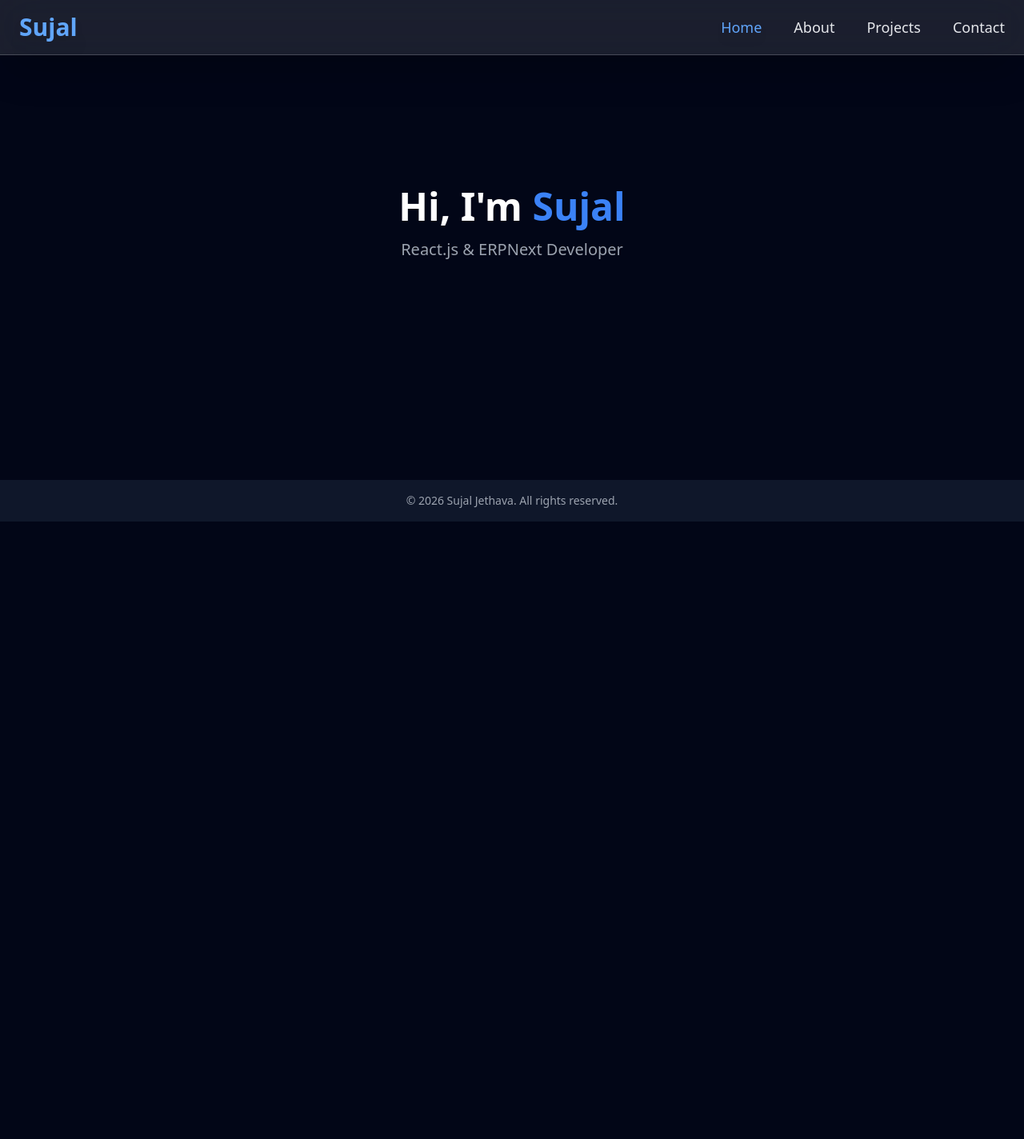
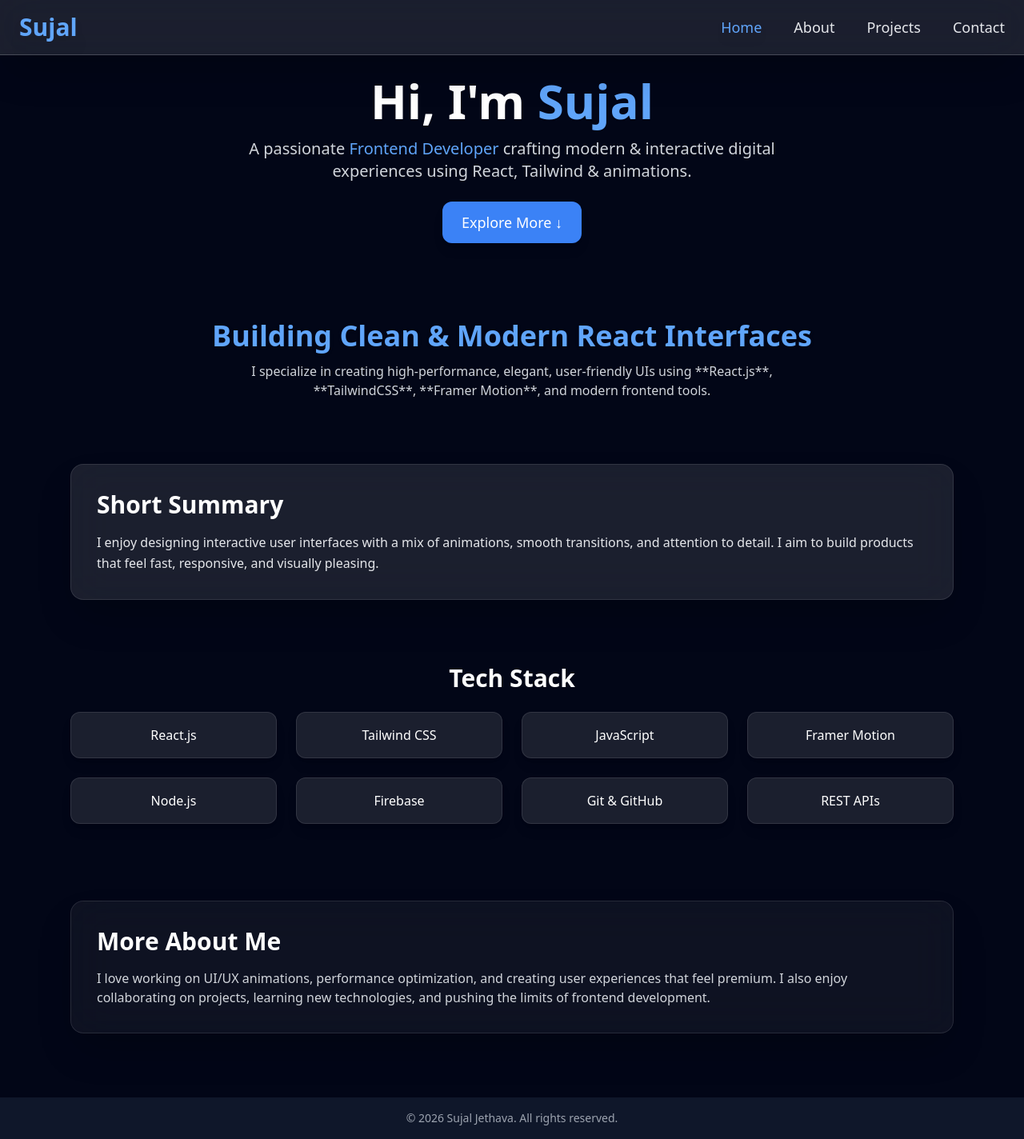
Before and after one commit to sujaljethava/sujalportfolio, a React (Vite) app: page / in a window 1280 px wide. Shown: the whole page at 80% size. Before the commit the page ends 800 px from the top, so only its background shows below. Built offline with nearby package versions, Linux system fonts and the light colour scheme.

Commit message:
Home page

```diff
--- a/src/pages/Home.jsx
+++ b/src/pages/Home.jsx
@@ -1,17 +1,124 @@
-import AnimatedSection from "../components/AnimatedSection";
+import { motion } from "framer-motion";
 
 export default function Home() {
   return (
-    <AnimatedSection>
-      <div className="min-h-[70vh] flex flex-col justify-center items-center text-center">
-        <h1 className="text-5xl font-bold">
-          Hi, I'm <span className="text-blue-500">Sujal</span>
+    <div className="pt-24 px-6 max-w-6xl mx-auto text-white">
+
+      {/* HERO SECTION */}
+      <motion.section
+        initial={{ opacity: 0, y: 40 }}
+        animate={{ opacity: 1, y: 0 }}
+        transition={{ duration: 0.7 }}
+        className="text-center"
+      >
+        <h1 className="text-5xl md:text-6xl font-extrabold drop-shadow-sm">
+          Hi, I'm <span className="text-blue-400">Sujal</span>
         </h1>
 
-        <p className="mt-4 text-xl text-gray-400">
-          React.js & ERPNext Developer
+        <p className="mt-4 text-lg md:text-xl text-gray-300 max-w-2xl mx-auto">
+          A passionate <span className="text-blue-400">Frontend Developer</span> crafting modern
+          & interactive digital experiences using React, Tailwind & animations.
         </p>
-      </div>
-    </AnimatedSection>
+
+        <motion.a
+          href="#tech"
+          whileHover={{ scale: 1.1 }}
+          className="inline-block mt-6 px-6 py-3 bg-blue-500 hover:bg-blue-600 rounded-xl text-lg font-medium shadow-lg cursor-pointer"
+        >
+          Explore More ↓
+        </motion.a>
+      </motion.section>
+
+
+      {/* HEADLINE / HIGHLIGHT SECTION */}
+      <motion.section
+        id="headline"
+        initial={{ opacity: 0, y: 60 }}
+        whileInView={{ opacity: 1, y: 0 }}
+        viewport={{ once: true }}
+        transition={{ duration: 0.7 }}
+        className="mt-24 text-center"
+      >
+        <h2 className="text-4xl font-bold text-blue-400 drop-shadow">
+          Building Clean & Modern React Interfaces
+        </h2>
+        <p className="mt-3 text-gray-300 max-w-3xl mx-auto">
+          I specialize in creating high‑performance, elegant, user‑friendly UIs using
+          **React.js**, **TailwindCSS**, **Framer Motion**, and modern frontend tools.
+        </p>
+      </motion.section>
+
+
+      {/* SUMMARY SECTION */}
+      <motion.section
+        initial={{ opacity: 0, y: 60 }}
+        whileInView={{ opacity: 1, y: 0 }}
+        viewport={{ once: true }}
+        transition={{ duration: 0.7 }}
+        className="mt-20 bg-white/10 backdrop-blur-xl rounded-2xl p-8 border border-white/10 shadow-2xl"
+      >
+        <h3 className="text-3xl font-bold mb-4">Short Summary</h3>
+        <p className="text-gray-200 leading-relaxed">
+          I enjoy designing interactive user interfaces with a mix of animations,
+          smooth transitions, and attention to detail.
+          I aim to build products that feel fast, responsive, and visually pleasing.
+        </p>
+      </motion.section>
+
+
+      {/* TECH STACK SECTION */}
+      <motion.section
+        id="tech"
+        initial={{ opacity: 0, y: 60 }}
+        whileInView={{ opacity: 1, y: 0 }}
+        viewport={{ once: true }}
+        transition={{ duration: 0.7 }}
+        className="mt-20"
+      >
+        <h3 className="text-3xl font-bold mb-6 text-center">Tech Stack</h3>
+
+        <div className="grid grid-cols-2 sm:grid-cols-3 md:grid-cols-4 gap-6 text-center">
+
+          {[
+            "React.js",
+            "Tailwind CSS",
+            "JavaScript",
+            "Framer Motion",
+            "Node.js",
+            "Firebase",
+            "Git & GitHub",
+            "REST APIs",
+          ].map((tech, i) => (
+            <motion.div
+              key={i}
+              whileHover={{ scale: 1.12, rotateX: 5 }}
+              className="bg-white/10 p-4 rounded-xl border border-white/10 shadow-lg"
+            >
+              {tech}
+            </motion.div>
+          ))}
+
+        </div>
+      </motion.section>
+
+
+      {/* EXTRA INFO SECTION */}
+      <motion.section
+        initial={{ opacity: 0, y: 60 }}
+        whileInView={{ opacity: 1, y: 0 }}
+        viewport={{ once: true }}
+        transition={{ duration: 0.7 }}
+        className="mt-24 mb-20 bg-white/5 backdrop-blur-xl p-8 rounded-2xl border border-white/10 shadow-2xl"
+      >
+        <h3 className="text-3xl font-bold mb-4">More About Me</h3>
+        <p className="text-gray-300">
+          I love working on UI/UX animations, performance optimization, and creating
+          user experiences that feel premium.
+          I also enjoy collaborating on projects, learning new technologies, and pushing
+          the limits of frontend development.
+        </p>
+      </motion.section>
+
+    </div>
   );
 }
```
